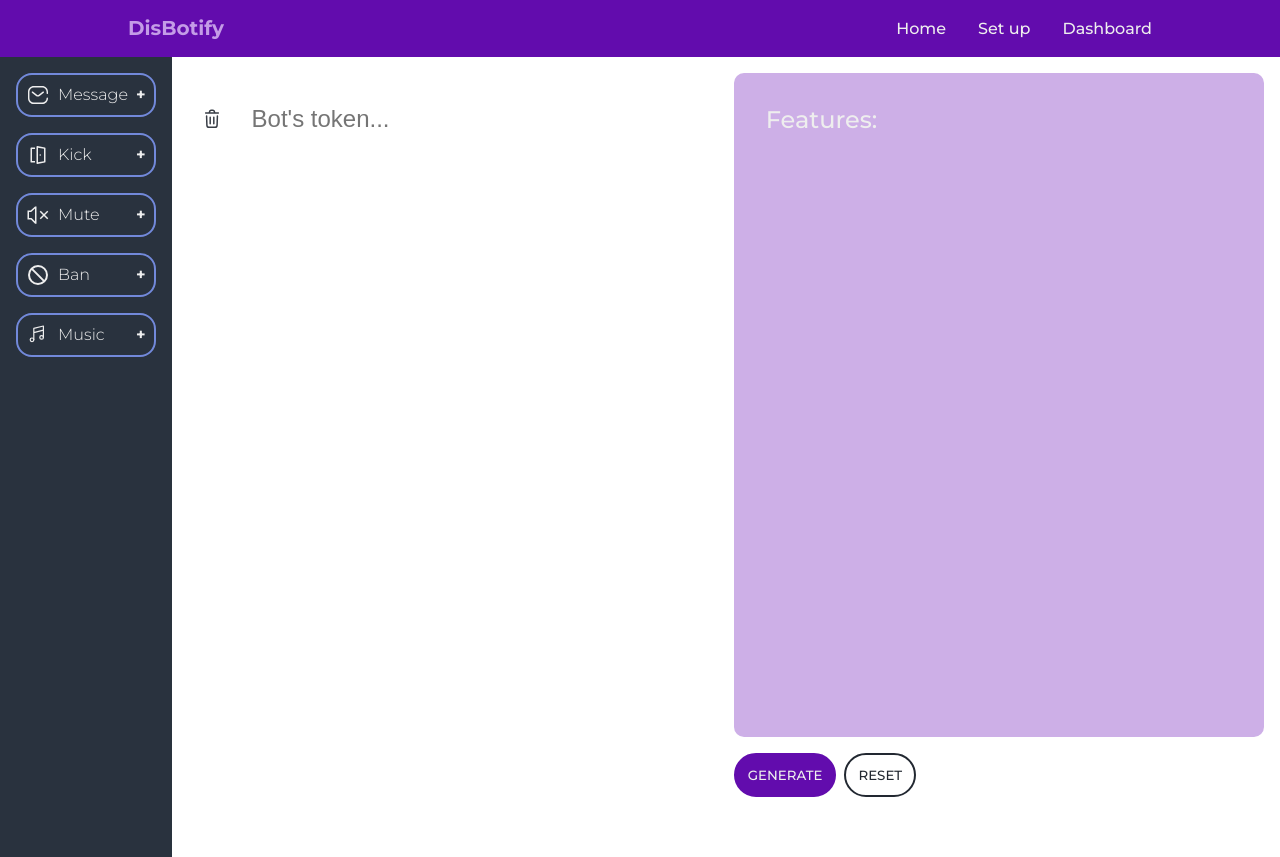
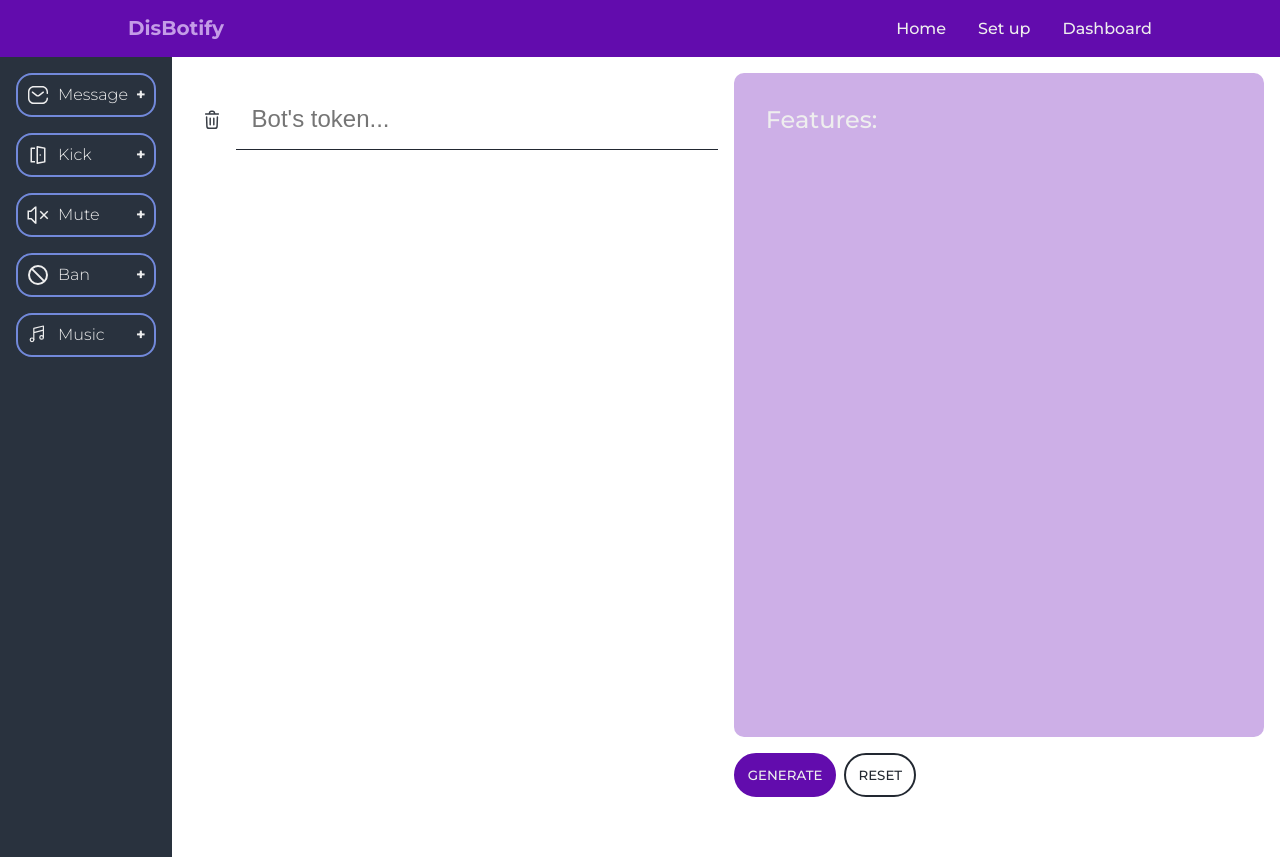
Before and after one commit to ClaudiuLBS/smarthack-frontend, a Vue app: page /dashboard in a window 1280 px wide. Built offline with nearby package versions, Linux system fonts and the light colour scheme.

Commit message:
ceva ceva

```diff
--- a/src/views/Dashboard/DashboardBot.vue
+++ b/src/views/Dashboard/DashboardBot.vue
@@ -4,7 +4,7 @@
         <div class="dashboard-new-features">
             <div class="current-feature-btns" style="justify-content: unset">
                 <img src="../../assets/Images/Icons/delete-dark.svg" class="btn-basic" alt="delete" height="24" width="24" @click="clearMessage">
-                <input type="text" placeholder="Bot's token..." class="input-bot medium-title" v-model="token" >
+                <input type="text" placeholder="Bot's token..." class="input-bot medium-title" v-model="token">
             </div>
 
             <music-feature v-if="this.getFormStatus == 'music'"></music-feature>
@@ -83,8 +83,10 @@ export default {
     }
 
     .input-bot{
-        widows: 100%;
+        width: 100%;
         padding: var(--S-padding);
         border: none;
+        overflow-x: hidden;
+        border-bottom: 1px solid var(--cw-main);
     }
 </style>
```
